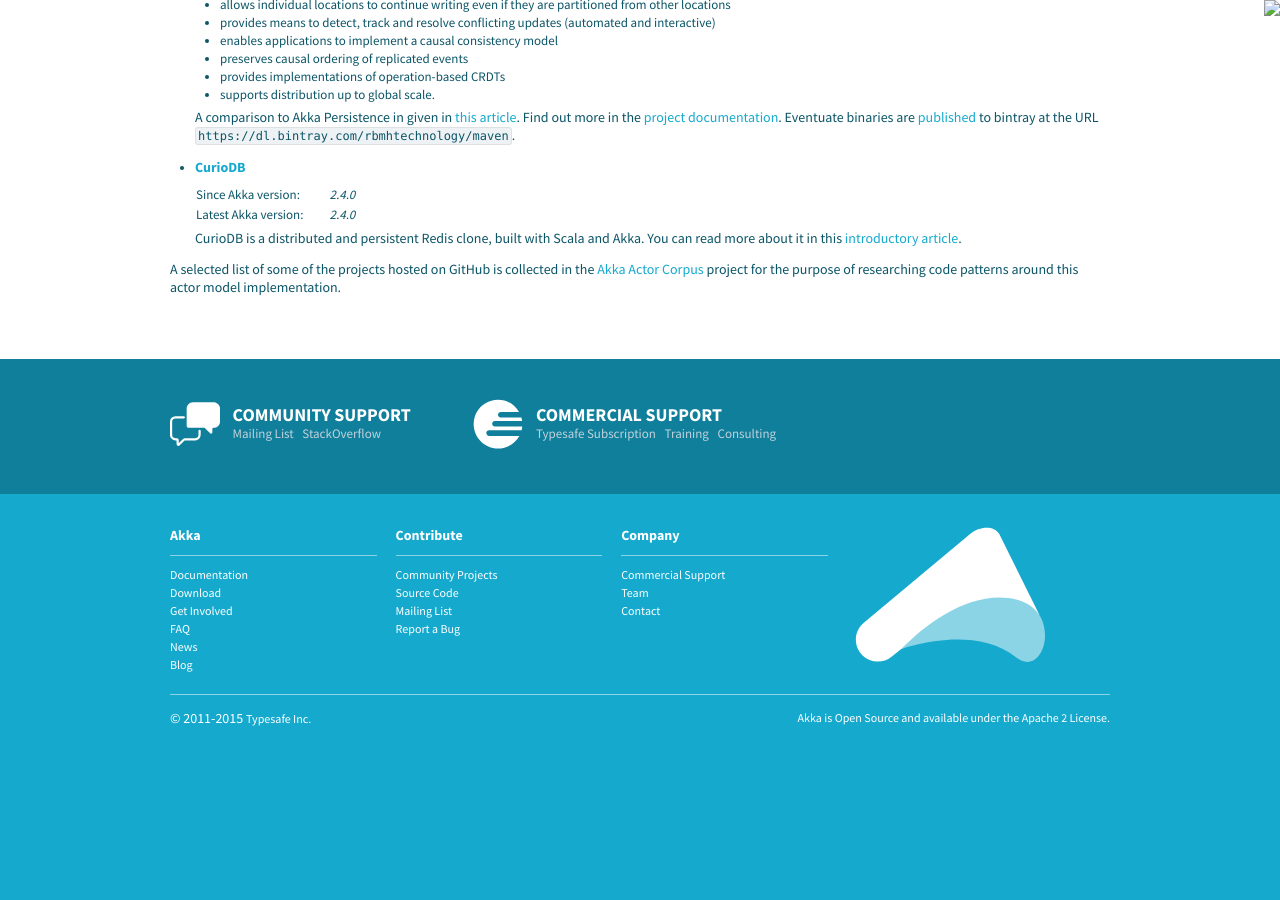
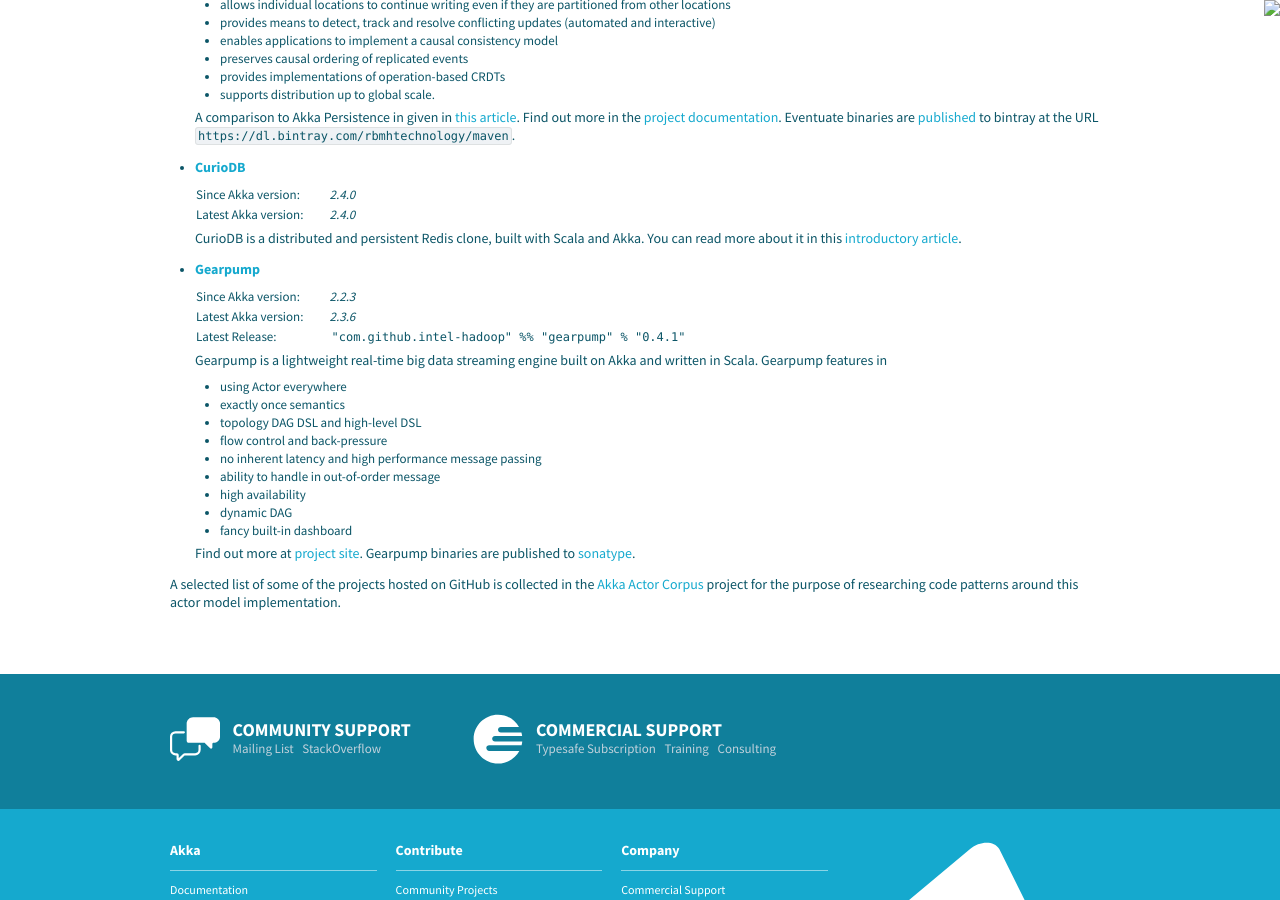
Before and after one commit to raboof/akka.github.com, a Jekyll site: the page built from community/index.md, in a window 1280 px wide and 900 px high, scrolled down 9242 px. Built offline with Jekyll 4.4.1, drawn with Linux system fonts in a browser that asks for light colours; before the commit the page ends 10012 px from its top, so only the background shows below that.

Commit message:
add gearpump project

```diff
--- a/community/index.md
+++ b/community/index.md
@@ -758,6 +758,28 @@
   CurioDB is a distributed and persistent Redis clone, built with Scala and Akka.
   You can read more about it in this [introductory article](http://blog.jupo.org/2015/07/08/curiodb-a-distributed-persistent-redis-clone/).
 
+* **[Gearpump](https://github.com/intel-hadoop/gearpump)**
+
+  <table class="stats">
+    <tr><td>Since Akka version:</td><td>2.2.3</td></tr>
+    <tr><td>Latest Akka version:</td><td>2.3.6</td></tr>
+    <tr><td>Latest Release:</td><td><code>"com.github.intel-hadoop" %% "gearpump" % "0.4.1"</code></td></tr>
+  </table>
+
+  Gearpump is a lightweight real-time big data streaming engine built on Akka and written in Scala. Gearpump features in
+
+  - using Actor everywhere
+  - exactly once semantics
+  - topology DAG DSL and high-level DSL
+  - flow control and back-pressure
+  - no inherent latency and high performance message passing
+  - ability to handle in out-of-order message
+  - high availability
+  - dynamic DAG
+  - fancy built-in dashboard
+
+  Find out more at [project site](http://www.gearpump.io/). Gearpump binaries are published to [sonatype](https://oss.sonatype.org/).
+
 A selected list of some of the projects hosted on GitHub is collected in the
 [Akka Actor Corpus](http://actor-applications.cs.illinois.edu/akka.html)
 project for the purpose of researching code patterns around this actor model
```
